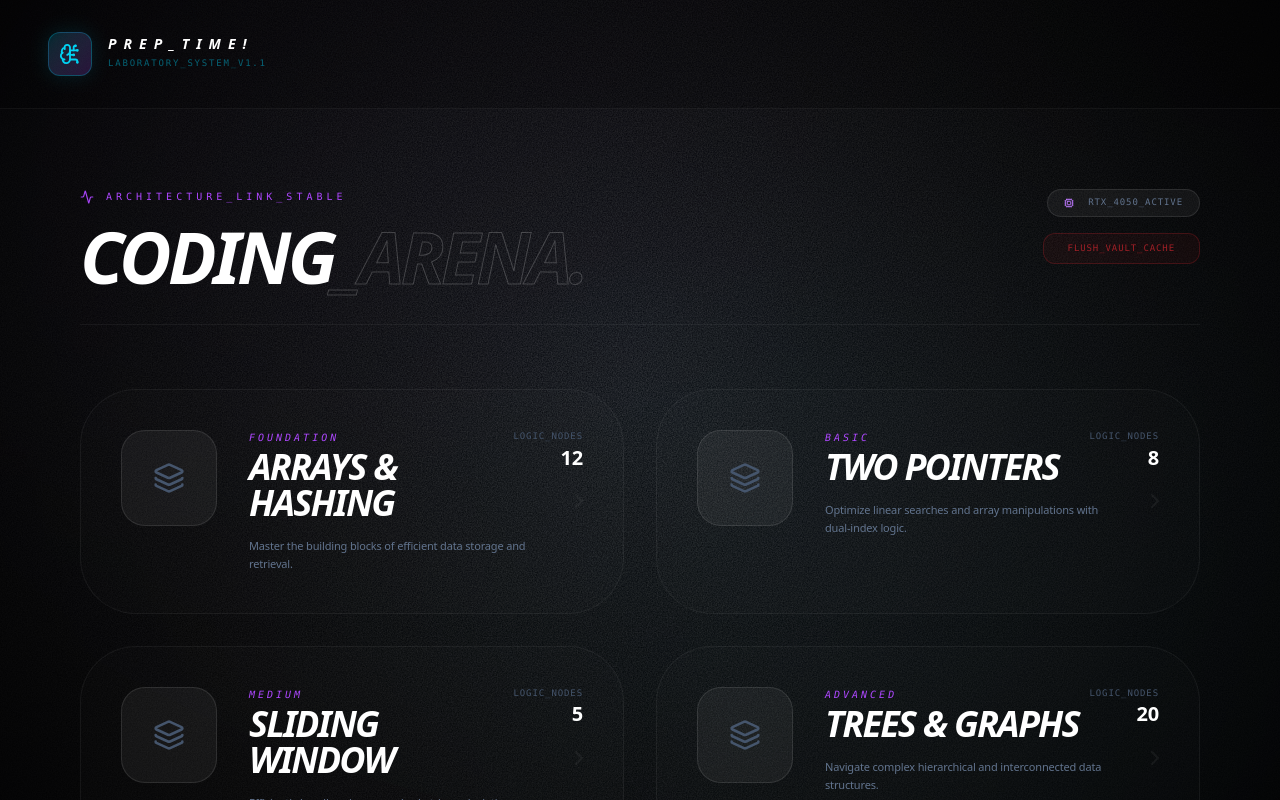
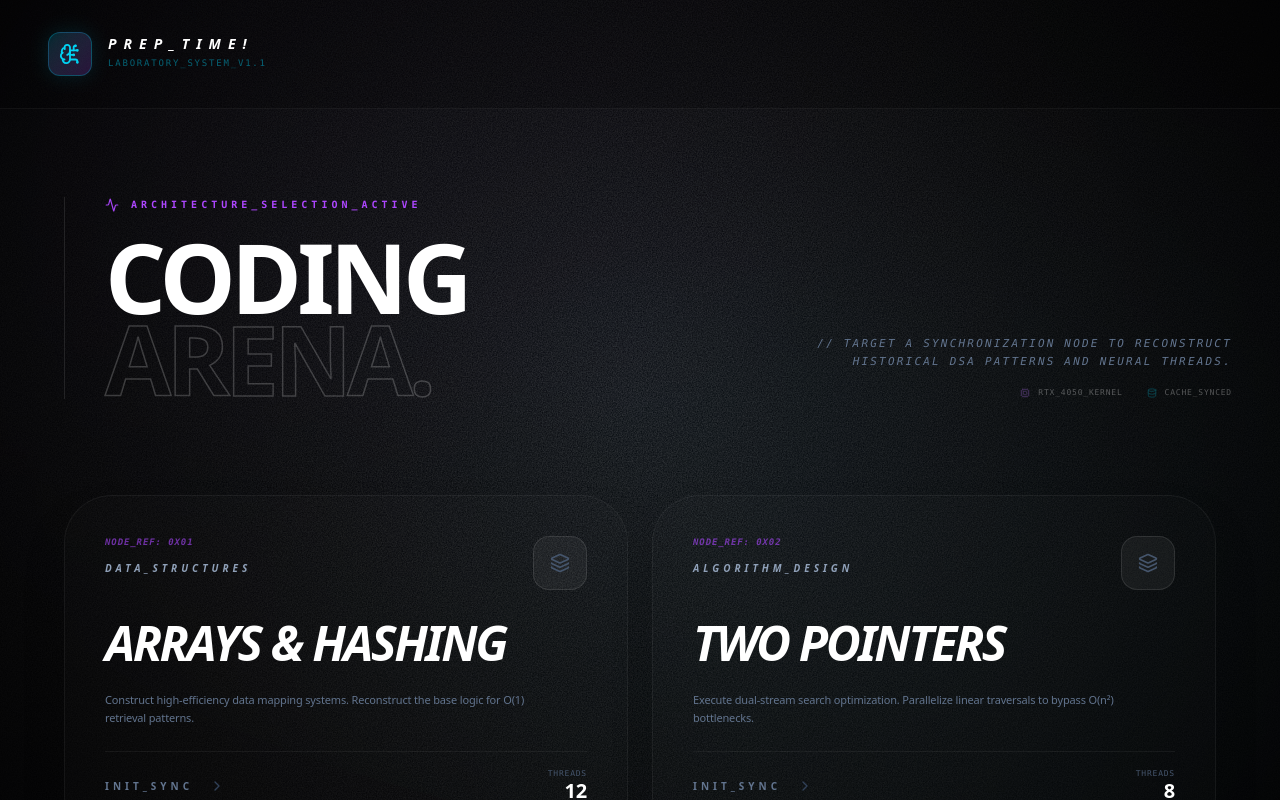
Before and after one commit to Akashh0/Preptime-Estimator, a React app in the folder frontend/: page / in a window 1280 px wide. Both pictures are taken after a click on the button 729 px from the left and 400 px from the top of the page. Shown: the top 800 px of the page. Built offline with nearby package versions, Linux system fonts and the light colour scheme; the HTML template or start-up script is replaced by a standard one.

Commit message:
UI changed Drastically

```diff
--- a/frontend/src/components/CodingArena.jsx
+++ b/frontend/src/components/CodingArena.jsx
@@ -1,14 +1,14 @@
 import React, { useState, useEffect } from 'react';
 import axios from 'axios';
 import { motion, AnimatePresence } from 'framer-motion';
-import { Terminal, Code2, GitMerge, Loader2, ChevronRight, CheckCircle2, Activity, Zap, Layers, Cpu } from 'lucide-react';
+import { Terminal, Code2, GitMerge, Loader2, ChevronRight, CheckCircle2, Activity, Zap, Layers, Cpu, Database, Globe } from 'lucide-react';
 import ProblemWorkspace from './ProblemWorkspace';
 
 const TOPICS = [
-  { id: 1, name: "Arrays & Hashing", status: "unlocked", problems: 12, diff: "Foundation", desc: "Master the building blocks of efficient data storage and retrieval." },
-  { id: 2, name: "Two Pointers", status: "unlocked", problems: 8, diff: "Basic", desc: "Optimize linear searches and array manipulations with dual-index logic." },
-  { id: 3, name: "Sliding Window", status: "unlocked", problems: 5, diff: "Medium", desc: "Efficiently handle subarray and substring calculations within a dynamic frame." },
-  { id: 4, name: "Trees & Graphs", status: "unlocked", problems: 20, diff: "Advanced", desc: "Navigate complex hierarchical and interconnected data structures." },
+  { id: 1, name: "Arrays & Hashing", problems: 12, diff: "Foundation", category: "Data_Structures", desc: "Construct high-efficiency data mapping systems. Reconstruct the base logic for O(1) retrieval patterns." },
+  { id: 2, name: "Two Pointers", problems: 8, diff: "Basic", category: "Algorithm_Design", desc: "Execute dual-stream search optimization. Parallelize linear traversals to bypass O(n²) bottlenecks." },
+  { id: 3, name: "Sliding Window", problems: 5, diff: "Medium", category: "Optimization", desc: "Synthesize dynamic frame calculations. Stabilize fluid data subsets across high-frequency streams." },
+  { id: 4, name: "Trees & Graphs", problems: 20, diff: "Advanced", category: "Non-Linear_Logic", desc: "Map non-linear hierarchical nodes. Resolve complex interconnected dependency matrices." },
 ];
 
 export default function CodingArena() {
@@ -32,7 +32,6 @@ export default function CodingArena() {
       setView('problem-list');
       return;
     }
-
     setLoading(true);
     setSelectedTopic(topic.name);
     try {
@@ -46,117 +45,109 @@ export default function CodingArena() {
     }
   };
 
-  const clearCache = () => {
-    localStorage.removeItem('neural_problems_cache');
-    setProblemsCache({});
-    setView('roadmap');
-  };
-
-  if (loading) {
-    return (
+  if (loading) return (
     <div className="flex flex-col items-center justify-center h-[60vh]">
       <motion.div animate={{ rotate: 360 }} transition={{ repeat: Infinity, duration: 2, ease: "linear" }}>
         <Zap className="text-purple-500 mb-8" size={60} />
       </motion.div>
-        <p className="font-mono text-purple-400 tracking-[0.8em] animate-pulse uppercase">Syncing_Neural_Vault</p>
+      <p className="font-mono text-purple-400 tracking-[0.8em] animate-pulse uppercase italic">Syncing_Neural_Vault</p>
     </div>
   );
-  }
 
   if (view === 'workspace' && activeProblem) {
     return <ProblemWorkspace problem={activeProblem} onBack={() => setView('problem-list')} />;
   }
 
   return (
-    <motion.div initial={{ opacity: 0 }} animate={{ opacity: 1 }} className="p-8 max-w-[1600px] mx-auto space-y-12">
+    <div className="space-y-24 pt-10 animate-in fade-in slide-in-from-bottom-10 duration-1000 max-w-[1600px] mx-auto">
 
-      {/* HEADER HUD: PROFESSIONAL HIERARCHY */}
-      <div className="flex justify-between items-start border-b border-white/5 pb-8">
-        <div className="space-y-4">
-          <div className="flex items-center gap-3 text-purple-500 font-mono text-[10px] tracking-[0.4em] uppercase">
+      {/* HEADER: SYMMETRIC & PROFESSIONAL (Aptitude Vault Style) */}
+      <div className="relative flex flex-col lg:flex-row lg:items-end justify-between gap-12 border-l border-white/10 pl-10 ml-4">
+        <div className="space-y-6">
+          <div className="flex items-center gap-3 text-purple-500 font-mono text-[10px] tracking-[0.4em] uppercase font-bold">
             <Activity size={14} className="animate-pulse" />
-            <span>{view === 'roadmap' ? 'Architecture_Link_Stable' : `Session_Node: ${selectedTopic}`}</span>
+            <span>{view === 'roadmap' ? 'Architecture_Selection_Active' : `Session_Node: ${selectedTopic}`}</span>
           </div>
-          <h1 className="text-7xl font-black italic tracking-tighter uppercase text-white leading-none">
-            {view === 'roadmap' ? 'Coding' : 'Problem'}<span className="text-transparent" style={{ WebkitTextStroke: '1px rgba(255,255,255,0.2)' }}>_Arena.</span>
+          <h1 className="text-8xl font-black text-white tracking-tighter uppercase leading-[0.85]">
+            {view === 'roadmap' ? 'Coding' : 'Problem'}<br />
+            <span className="text-transparent" style={{ WebkitTextStroke: '1.5px rgba(255,255,255,0.2)' }}>
+              {view === 'roadmap' ? 'Arena.' : 'Set.'}
+            </span>
           </h1>
         </div>
 
-        <div className="flex flex-col items-end gap-4">
-           <div className="flex gap-3">
-             <div className="px-4 py-1.5 rounded-full bg-white/5 border border-white/10 text-[9px] font-mono text-slate-500 uppercase tracking-widest">
-               <Cpu size={10} className="inline mr-2 text-purple-400" /> RTX_4050_Active
+        <div className="max-w-md text-left lg:text-right space-y-4">
+          <p className="text-[11px] font-mono text-slate-500 tracking-[0.2em] uppercase leading-relaxed italic">
+            // {view === 'roadmap'
+                ? "Target a synchronization node to reconstruct historical DSA patterns and neural threads."
+                : "Initialize compiler link to validate logic against industry-standard test cases."}
+          </p>
+          <div className="flex lg:justify-end gap-6 opacity-30">
+            <div className="flex items-center gap-2 text-[8px] font-mono text-white tracking-widest">
+                <Cpu size={10} className="text-purple-400"/> RTX_4050_KERNEL
+            </div>
+            <div className="flex items-center gap-2 text-[8px] font-mono text-white tracking-widest">
+                <Database size={10} className="text-cyan-400"/> CACHE_SYNCED
             </div>
           </div>
-          {view === 'roadmap' ? (
-            <button onClick={clearCache} className="px-6 py-2 bg-red-500/5 border border-red-500/20 text-red-500/60 rounded-xl font-mono text-[9px] uppercase tracking-widest hover:bg-red-500 hover:text-white transition-all duration-500">
-              Flush_Vault_Cache
-            </button>
-          ) : (
-            <button onClick={() => setView('roadmap')} className="px-6 py-2 bg-white/5 border border-white/10 text-white/60 rounded-xl font-mono text-[9px] uppercase tracking-widest hover:bg-white hover:text-black transition-all">
-              Return_to_Roadmap
-            </button>
-          )}
         </div>
       </div>
 
-      {/* VIEW 1: SYMMETRIC GRID ROADMAP */}
-      {view === 'roadmap' && (
-        <div className="grid grid-cols-1 lg:grid-cols-2 gap-8 py-4">
-          {TOPICS.map((topic, idx) => (
-            <motion.div
+      {/* STRUCTURED BENTO GRID FOR ROADMAP */}
+      <div className="grid grid-cols-12 gap-6 px-4 pb-20">
+        {view === 'roadmap' ? (
+          TOPICS.map((topic, i) => (
+            <div
               key={topic.id}
-              initial={{ opacity: 0, y: 20 }}
-              animate={{ opacity: 1, y: 0 }}
-              transition={{ delay: idx * 0.1 }}
               onClick={() => fetchTopicProblems(topic)}
-              className="group relative p-10 rounded-[3.5rem] bg-white/[0.01] border border-white/5 backdrop-blur-3xl hover:border-purple-500/40 transition-all duration-700 cursor-pointer overflow-hidden flex gap-8"
+              className="col-span-12 md:col-span-6 group relative cursor-pointer transition-all duration-500 hover:scale-[1.02]"
             >
-              {/* ICON BLOCK */}
-              <div className={`w-24 h-24 rounded-3xl border flex flex-shrink-0 items-center justify-center transition-all duration-700
-                ${problemsCache[topic.name] ? 'bg-purple-600 border-purple-400 text-white shadow-[0_0_30px_rgba(168,85,247,0.2)]' : 'bg-white/5 border-white/10 text-slate-600 group-hover:border-purple-500/30 group-hover:text-purple-400'}`}>
-                <Layers size={32} />
+              <div className="relative h-full w-full overflow-hidden bg-white/[0.01] border border-white/5 backdrop-blur-3xl rounded-[3rem] transition-all duration-700 group-hover:border-purple-500/30 shadow-2xl p-10 flex flex-col justify-between min-h-[350px]">
+
+                <div className="flex justify-between items-start">
+                  <div className="space-y-1">
+                    <span className="text-[9px] font-mono text-purple-500/60 uppercase tracking-widest block font-bold italic">Node_Ref: 0x0{i+1}</span>
+                    <span className="text-[10px] font-bold text-slate-400 uppercase tracking-[0.4em] italic">{topic.category}</span>
+                  </div>
+                  <div className={`p-4 rounded-2xl bg-white/5 border border-white/10 transition-all duration-500
+                    ${problemsCache[topic.name] ? 'text-purple-400 border-purple-500/20 bg-purple-500/5' : 'text-slate-600 group-hover:text-purple-400'}`}>
+                    <Layers size={20}/>
+                  </div>
                 </div>
 
-              {/* CONTENT BLOCK */}
-              <div className="flex-grow space-y-4">
-                <div className="flex justify-between items-start">
-                  <div>
-                    <span className="text-[10px] font-mono text-purple-500 uppercase tracking-[0.3em] mb-1 block italic">{topic.diff}</span>
-                    <h3 className="text-4xl font-black text-white italic uppercase tracking-tighter leading-none">{topic.name}</h3>
-                  </div>
-                  <div className="text-right">
-                    <span className="text-[9px] font-mono text-slate-600 uppercase block tracking-widest">Logic_Nodes</span>
-                    <span className="text-xl font-bold text-white">{topic.problems}</span>
-                  </div>
-                </div>
+                <div className="space-y-6">
+                  <h3 className="text-5xl font-black text-white uppercase italic tracking-tighter leading-none transition-transform duration-500 group-hover:translate-x-2">
+                    {topic.name}
+                  </h3>
                   <p className="text-[11px] text-slate-500 leading-relaxed font-medium line-clamp-2 pr-12">
                     {topic.desc}
                   </p>
-                {problemsCache[topic.name] && (
-                  <div className="flex items-center gap-2 px-3 py-1 bg-green-500/10 border border-green-500/20 rounded-full w-fit">
-                    <CheckCircle2 size={10} className="text-green-400" />
-                    <span className="text-[8px] font-mono text-green-400 uppercase tracking-[0.2em] font-bold">Vaulted_Ready</span>
+
+                  <div className="flex items-center justify-between pt-4 border-t border-white/5">
+                    <div className="flex items-center gap-4">
+                      <span className="text-[10px] font-bold text-slate-500 group-hover:text-purple-400 transition-all uppercase tracking-[0.4em]">
+                        {problemsCache[topic.name] ? 'VAULTED_READY' : 'INIT_SYNC'}
+                      </span>
+                      <ChevronRight size={16} className="text-slate-700 group-hover:text-purple-400 transition-all group-hover:translate-x-2" />
                     </div>
-                )}
+                    <div className="text-right">
+                        <span className="text-[8px] font-mono text-slate-600 uppercase tracking-widest block">Threads</span>
+                        <span className="text-xl font-bold text-white leading-none">{topic.problems}</span>
                     </div>
-
-              <ChevronRight className="absolute right-8 top-1/2 -translate-y-1/2 text-white/5 group-hover:text-purple-500 group-hover:translate-x-2 transition-all" size={24} />
-            </motion.div>
-          ))}
                   </div>
-      )}
-
-      {/* VIEW 2: PROBLEM SELECTION LIST */}
-      {view === 'problem-list' && (
-        <motion.div initial={{ opacity: 0, y: 20 }} animate={{ opacity: 1, y: 0 }} className="grid grid-cols-1 md:grid-cols-2 lg:grid-cols-3 gap-6">
-          {problemsCache[selectedTopic]?.map((prob, index) => (
-            <motion.button
+                </div>
+              </div>
+            </div>
+          ))
+        ) : (
+          /* PROBLEM LIST VIEW (Grid of Cards) */
+          problemsCache[selectedTopic]?.map((prob, index) => (
+            <div
               key={index}
-              whileHover={{ scale: 1.02, y: -5 }}
               onClick={() => { setActiveProblem(prob); setView('workspace'); }}
-              className="group p-8 rounded-[2.5rem] bg-white/[0.02] border border-white/5 backdrop-blur-3xl text-left hover:border-purple-500/40 transition-all duration-500 shadow-xl relative overflow-hidden h-[280px] flex flex-col justify-between"
+              className="col-span-12 md:col-span-4 group relative cursor-pointer"
             >
+              <div className="p-10 rounded-[3rem] bg-white/[0.01] border border-white/5 backdrop-blur-3xl text-left hover:border-purple-500/50 transition-all duration-500 shadow-xl h-[280px] flex flex-col justify-between overflow-hidden">
                 <div className="flex justify-between items-start">
                   <span className="text-[9px] font-mono text-purple-500 border border-purple-500/30 px-3 py-1 rounded-full uppercase tracking-widest italic">{prob.difficulty}</span>
                   <span className="text-[9px] font-mono text-slate-700">NODE_0{index + 1}</span>
@@ -164,13 +155,14 @@ export default function CodingArena() {
                 <div>
                   <h4 className="text-3xl font-black text-white uppercase italic tracking-tighter leading-none group-hover:text-purple-400 transition-colors">{prob.name}</h4>
                   <div className="mt-6 flex items-center gap-3 text-[10px] font-mono text-slate-500 group-hover:text-purple-500 transition-colors uppercase tracking-[0.3em]">
-                  Initialize_Session <ChevronRight size={14} />
+                    Run_Logic <ChevronRight size={14} />
                   </div>
                 </div>
-            </motion.button>
-          ))}
-        </motion.div>
+              </div>
+            </div>
+          ))
         )}
-    </motion.div>
+      </div>
+    </div>
   );
 }
```
Also changed, not shown: frontend/src/components/Assessment.jsx (+89 -49 lines), frontend/src/components/BentoGrid.jsx (+50 -40 lines). Lines whose indentation alone changed are shown as unchanged.
